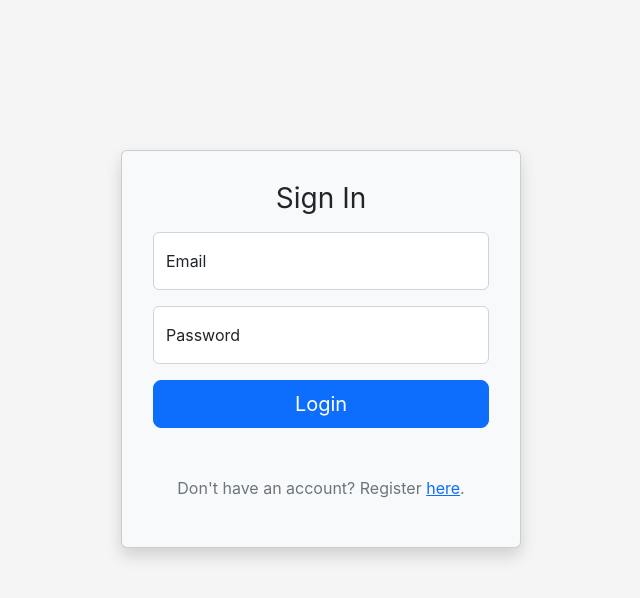
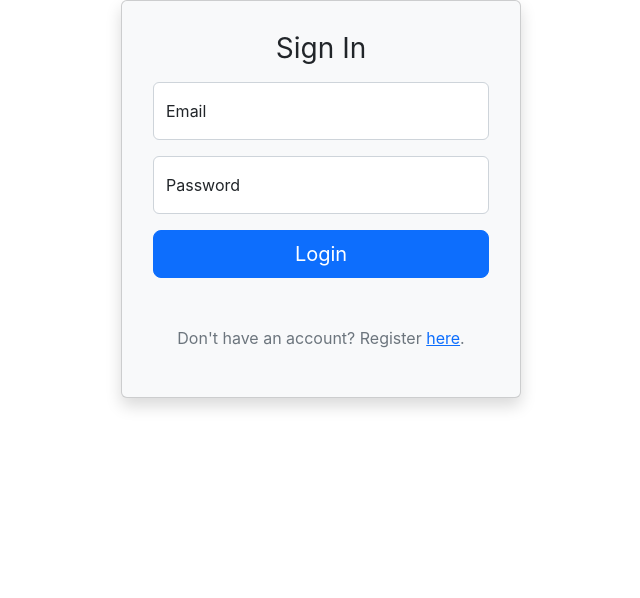
Before and after one commit to paul3bin/Favorite-Stocks-Watcher, a React (Create React App) app in the folder frontend/: page /login in a window 1280 px wide. Shown: the top 598 px of the page, without its empty margins (319-959 px from the left). Built offline with nearby package versions, Linux system fonts and the light colour scheme.

Commit message:
update for centering card container

```diff
--- a/frontend/src/styles/login.css
+++ b/frontend/src/styles/login.css
@@ -1,14 +1,11 @@
-html,
-body {
-  height: 100%;
+.login-container {
+  position: absolute;
+  top: 50%;
+  left: 50%;
+  transform: translate(-50%, -50%);
+  background-color: white;
+  padding-left: 0;
 }
-
-body {
-  align-items: center;
-  padding-top: 150px;
-  background-color: #f5f5f5;
-}
-
 .form-signin {
   max-width: 430px;
   padding: 15px;
```
